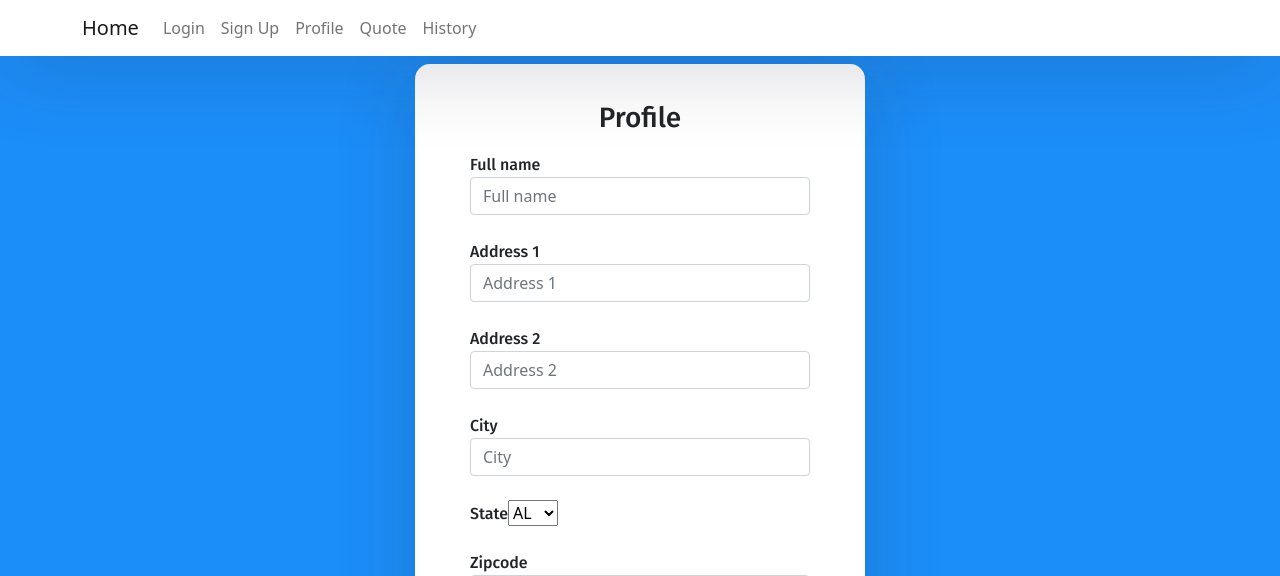
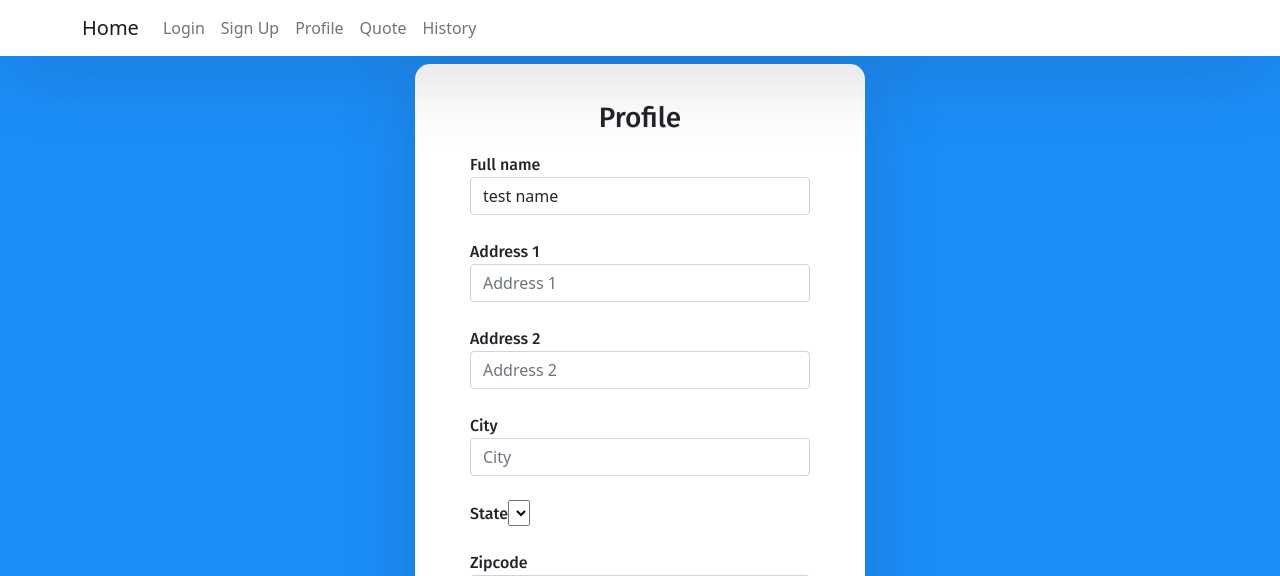
Before and after one commit to GabMoral/FuelApp, a React (Create React App) app in the folder frontend/: page /profile in a window 1280 px wide. Shown: the top 576 px of the page. Built offline with nearby package versions, Linux system fonts and the light colour scheme.

Commit message:
changed profile

```diff
--- a/frontend/src/components/Profile/profile.js
+++ b/frontend/src/components/Profile/profile.js
@@ -2,114 +2,147 @@ import React, {Component} from 'react';
 import ReactDOM from "react-dom";
 
 export default class Profile extends Component {
-    handleSubmit = e => {
+    constructor(props) {
+        super(props);
 
+        this.onChangeName = this.onChangeName.bind(this);
+        this.onChangeAdd1 = this.onChangeAdd1.bind(this);
+        this.onChangeAdd2 = this.onChangeAdd2.bind(this);
+        this.onChangeCity = this.onChangeCity.bind(this);
+        this.onChangeState = this.onChangeState.bind(this);
+        this.onChangeZip = this.onChangeZip.bind(this);
+        this.onSubmit = this.onSubmit.bind(this);
+
+        this.state = {
+            fullname: '',
+            address1: '',
+            address2: '',
+            city: '',
+            state: [],
+            zipcode: '',
+            users: []
+        }
+    }
+
+    componentDidMount() {
+        this.setState({
+            users: ['test name'],
+            fullname: 'test name'
+        })
+    }
+
+    onChangeName(e) {
+        this.setState({
+            fullname: e.target.value
+        });
+    }
+
+    onChangeAdd1(e) {
+        this.setState({
+            address1: e.target.value
+        });
+    }
+
+    onChangeAdd2(e) {
+        this.setState({
+            address2: e.target.value
+        });
+    }
+
+    onChangeCity(e) {
+        this.setState({
+            city: e.target.value
+        });
+    }
+
+    onChangeState(e) {
+        this.setState({
+            state: e.target.value
+        });
+    }
+
+    onChangeZip(e) {
+        this.setState({
+            zipcode: e.target.value
+        });
+    }
+
+    onSubmit(e) {
         e.preventDefault();
-        const data = {
-            name: this.name,
-            address1: this.address1,
-            address2: this.address2,
-            city: this.city,
-            state: this.state,
-            zipcode: this.zipcode
-        };
 
-        console.log(data);
+        const profile = {
+            fullname: this.state.fullname,
+            address1: this.state.address1,
+            address2: this.state.address2,
+            city: this.state.city,
+            state: this.state.state,
+            zipcode: this.state.zipcode
+        }
 
-    };
+        console.log(profile);
+
+        window.location = '/';
+    }
+
     render() {
         return (
-            <form>
+            <div>
                 <h3>Profile</h3>
-
+                <form onSubmit={this.onSubmit}>
                     <div className="form-group">
                         <label>Full name</label>
                         <input type="text" maxlength="50" className="form-control" placeholder="Full name"
-                        onChange={e => this.name = e.target.value}/>
+                            value = {this.state.fullname}
+                            onChange={this.onChangeName}/>
                     </div>
                     <br></br>
                     <div className="form-group">
                         <label>Address 1</label>
                         <input type="text" maxlength="100" className="form-control" placeholder="Address 1"
-                        onChange={e => this.address1 = e.target.value}/>
+                            value = {this.state.address1}
+                            onChange={this.onChangeAdd1}/>
                     </div>
                     <br></br>
                     <div className="form-group">
                         <label>Address 2</label>
                         <input type="text" maxlength="100" className="form-control" placeholder="Address 2"
-                        onChange={e => this.address2 = e.target.value}/>
+                            value = {this.state.address2}
+                            onChange={this.onChangeAdd2}/>
                     </div>
                     <br></br>
                     <div className="form-group">
                         <label>City</label>
                         <input type="text" maxlength="100" className="form-control" placeholder="City"
-                        onChange={e => this.city = e.target.value}/>
+                            value = {this.state.city}
+                            onChange={this.onChangeCity}/>
                     </div>
                     <br></br>
                     <div className="form-group">
                         <label>State</label>
-                    <select onChange={e => this.state = e.target.value}>
-                        <option value="Alabama">AL</option>
-                        <option value="Alaska">AK</option>
-                        <option value="Arizona">AZ</option>
-                        <option value="Arkansas">AR</option>
-                        <option value="California">CA</option>
-                        <option value="Colorado">CO</option>
-                        <option value="Conneticut">CT</option>
-                        <option value="Delaware">DE</option>
-                        <option value="Florida">FL</option>
-                        <option value="Georgia">GA</option>
-                        <option value="Hawaii">HI</option>
-                        <option value="Idaho">ID</option>
-                        <option value="Illinois">IL</option>
-                        <option value="Indiana">IN</option>
-                        <option value="Iowa">IA</option>
-                        <option value="Kansas">KS</option>
-                        <option value="Kentucky">KY</option>
-                        <option value="Louisiana">LA</option>
-                        <option value="Maine">ME</option>
-                        <option value="Maryland">MD</option>
-                        <option value="Massachusetts">MA</option>
-                        <option value="Michigan">MI</option>
-                        <option value="Minnesota">MN</option>
-                        <option value="Mississippi">MS</option>
-                        <option value="Missouri">MO</option>
-                        <option value="Montana">MT</option>
-                        <option value="Nebraska">NE</option>
-                        <option value="Nevada">NV</option>
-                        <option value="New Hampshire">NH</option>
-                        <option value="New Jersey">NJ</option>
-                        <option value="New Mexico">NM</option>
-                        <option value="New York">NY</option>
-                        <option value="North Carolina">NC</option>
-                        <option value="North Dakota">ND</option>
-                        <option value="Ohio">OH</option>
-                        <option value="Oklahoma">OK</option>
-                        <option value="Oregon">OR</option>
-                        <option value="Pennsylvania">PA</option>
-                        <option value="Rhode Island">RI</option>
-                        <option value="South Carolina">SC</option>
-                        <option value="South Dakota">SD</option>
-                        <option value="Tennesee">TN</option>
-                        <option value="Texas">TX</option>
-                        <option value="Utah">UT</option>
-                        <option value="Vermont">VT</option>
-                        <option value="Virginia">VA</option>
-                        <option value="Washington">WA</option>
-                        <option value="West Virginia">WV</option>
-                        <option value="Wisconsin">WI</option>
-                        <option value="Wyoming">WY</option>
+                        <select classname = "form-control"
+                            value={this.state.state}
+                            onChange={this.onChangeState}>
+                            {
+                                this.state.state.map(function(state) {
+                                    return <option
+                                    key={state}
+                                    value={state}>{state}
+                                    </option>
+                                })
+                            }
                         </select>
                     </div>
                     <br></br>
                     <div className="form-group">
                         <label>Zipcode</label>
                         <input type="text" minlength="5" maxlength="9" className="form-control" placeholder="Zipcode"
-                        onChange={e => this.zipcode = e.target.value}/>
+                            value = {this.state.zipcode}
+                            onChange={this.onChangeZip}/>
                     </div>
                     <br></br>
                     <button className="btn btn-primary btn-block">Save</button>
                 </form>
+            </div>
         )
     }
 }
```
Also changed, not shown: frontend/src/components/Profile/oldProfileSave.js (added, +116 -0 lines). Lines whose indentation alone changed are shown as unchanged.
